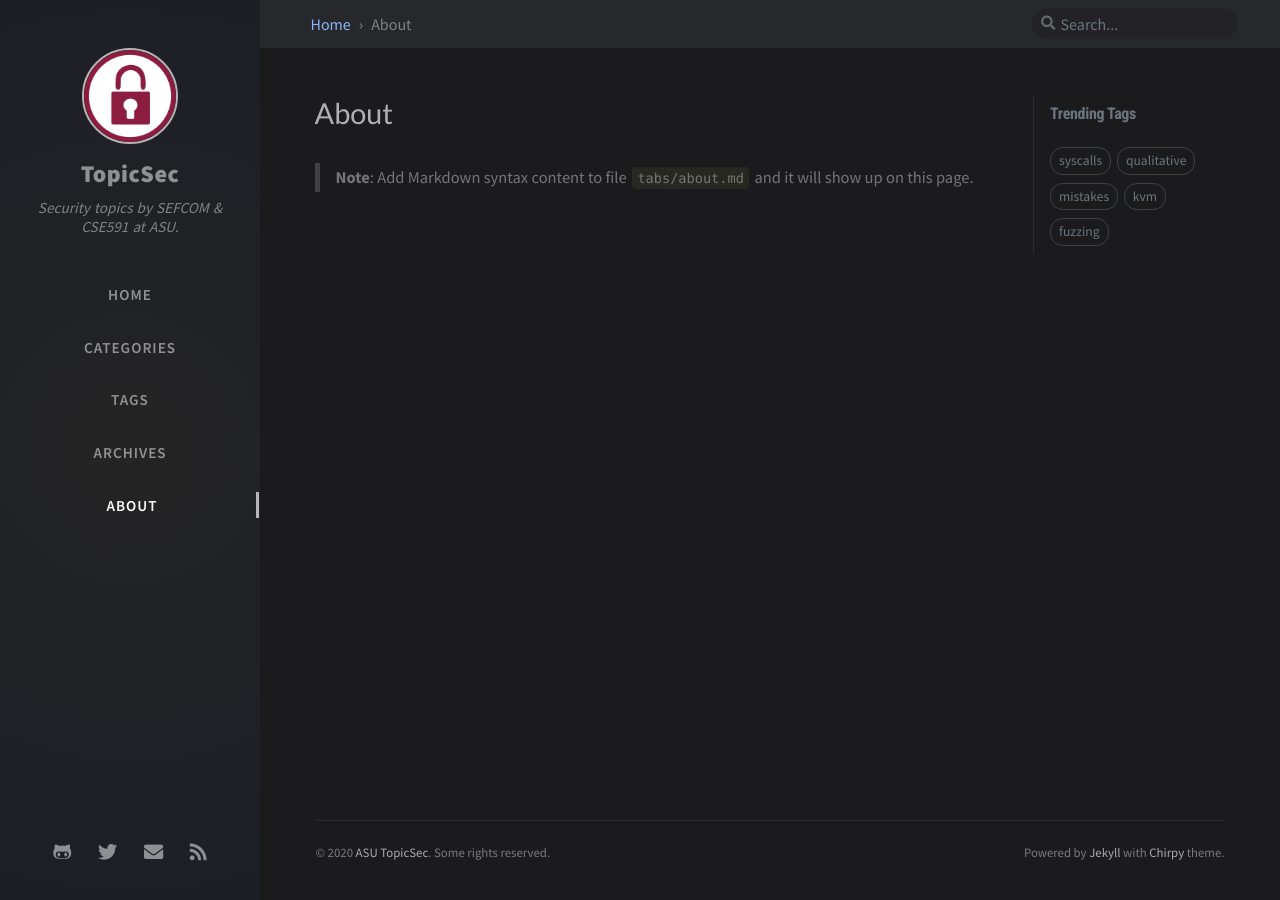
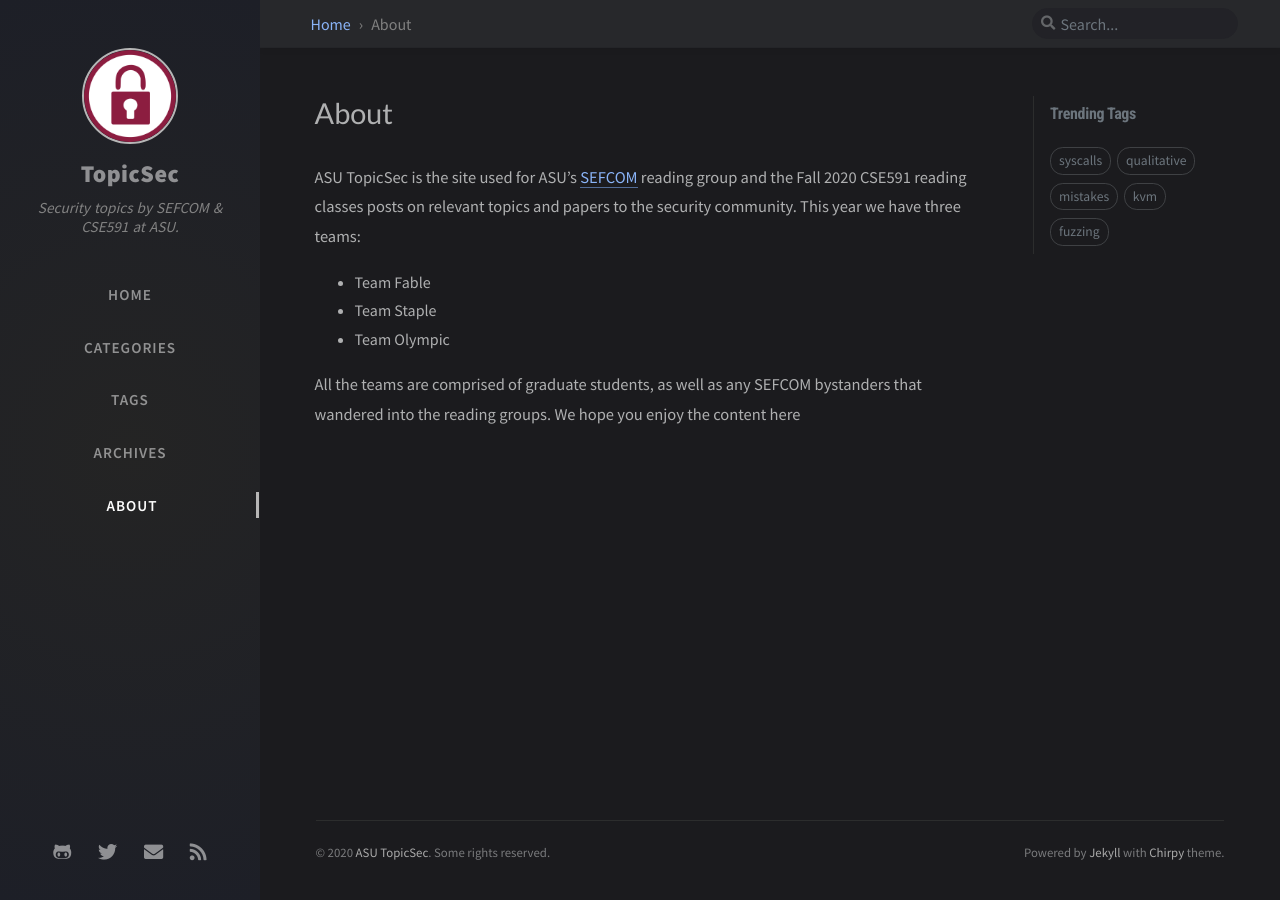
Before and after one commit to TopicSec/topicsec.github.io, a Jekyll site: the page built from tabs/about.md, in a window 1280 px wide. Built offline with Jekyll 4.4.1, drawn with Linux system fonts in a browser that asks for light colours; nearby versions of some CDN libraries; comment, search, counter and statistics services are not loaded.

Commit message:
updated about page

```diff
--- a/tabs/about.md
+++ b/tabs/about.md
@@ -1,11 +1,16 @@
 ---
 title: About
 
-# The About page
-# v2.0
-# https://github.com/cotes2020/jekyll-theme-chirpy
-# © 2017-2019 Cotes Chung
-# MIT License
 ---
 
-> **Note**: Add Markdown syntax content to file `tabs/about.md` and it will show up on this page.
+ASU TopicSec is the site used for ASU's [SEFCOM](https://sefcom.asu.edu/) reading group and the Fall
+2020 CSE591 reading classes posts on relevant topics and papers to the security
+community. This year we have three teams:
+
+- Team Fable
+- Team Staple
+- Team Olympic
+
+All the teams are comprised of graduate students, as well as any SEFCOM
+bystanders that wandered into the reading groups. We hope you enjoy the content
+here
```
